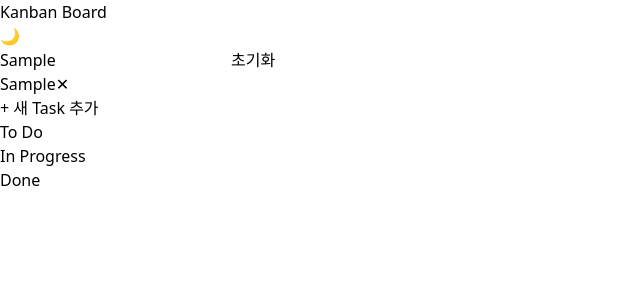
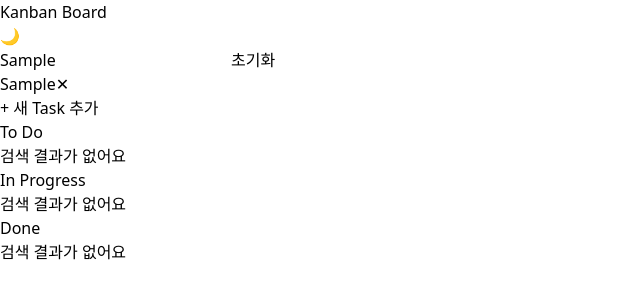
Before and after one commit to minseonkkim/synclife_dashboard, a React (Vite) app: page / in a window 1280 px wide. Both pictures are taken after typing "Sample" into the empty fields and a click on the button "+ 새 Task 추가". Shown: the top 300 px of the page, without its empty margins (0-640 px from the left). Built offline with nearby package versions, Linux system fonts and the light colour scheme.

Commit message:
feat: 태스크 컬럼에 빈 상태 안내 메시지 추가

```diff
--- a/src/components/Column.tsx
+++ b/src/components/Column.tsx
@@ -20,6 +20,8 @@ const Column = ({
   searchKeyword,
 }: ColumnProps) => {
   const filtered = tasks.filter((task) => task.status === status);
+
+  const isEmpty = filtered.length === 0;
 
   return (
     <Droppable droppableId={status}>
@@ -53,6 +55,11 @@ const Column = ({
                 highlight={searchKeyword}
               />
             ))}
+            {isEmpty && (
+              <div className="text-sm text-gray-400 dark:text-gray-500 text-center py-10">
+                {searchKeyword ? "검색 결과가 없어요" : "등록된 Task가 없어요"}
+              </div>
+            )}
             {provided.placeholder}
           </div>
         </div>
```
